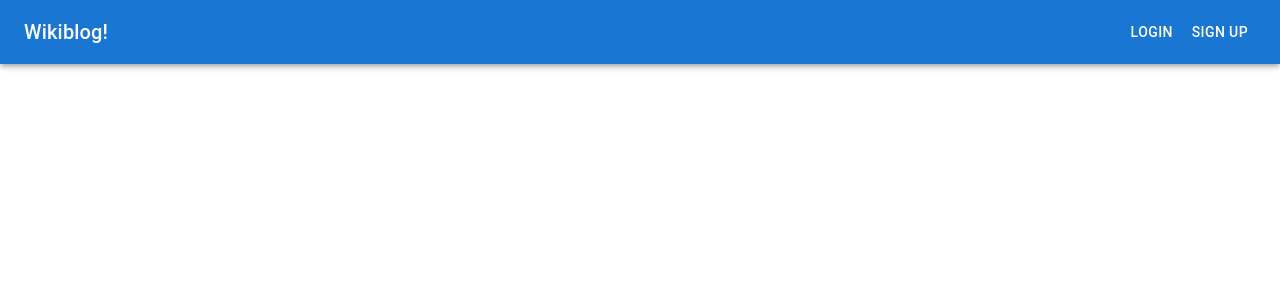
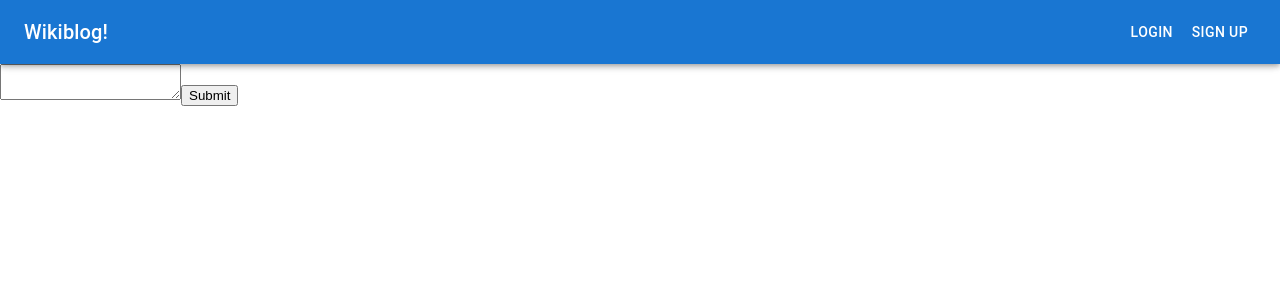
Before and after one commit to ahodori/capstone-project, a React (Create React App) app in the folder client/: page /wikiblog/1/edit in a window 1280 px wide. Shown: the top 300 px of the page. Built offline with nearby package versions, Linux system fonts and the light colour scheme.

Commit message:
basic markdown editing and display

```diff
--- a/client/src/App.js
+++ b/client/src/App.js
@@ -3,6 +3,8 @@ import { useState } from "react";
 import { BrowserRouter, Routes, Route } from "react-router-dom";
 
 import Header from "./components/Header";
+import Wikiblog from "./components/Wikiblog";
+import WikiblogEdit from "./components/WikiblogEdit";
 
 function App() {
   const [currentUser, setCurrentUser] = useState({});
@@ -100,18 +102,18 @@ function App() {
                   handleOpenLogin={handleOpenLogin}
                   handleOpenSignup={handleOpenSignup}
                   handleLogout={handleLogout}/>
-          {/* <Routes>
-            <Route path="/" element={<Homepage/>}/>
+          <Routes>
+            {/* <Route path="/" element={<Homepage/>}/>
             <Route path="user">
               <Route path=":id" element={<UserProfile/>}/>
-            </Route>
+            </Route> */}
             <Route path="wikiblog">
               <Route path=":id">
-                <Route path="/" element={<Wikiblog/>}/>
-                <Route path="edit" element={<EditWikiblog/>}/>
+                <Route path="" element={<Wikiblog/>}/>
+                <Route path="edit" element={<WikiblogEdit/>}/>
               </Route>
             </Route>
-          </Routes> */}
+          </Routes>
         </div>
     </BrowserRouter>
   );
--- a/client/src/components/Header.js
+++ b/client/src/components/Header.js
@@ -10,7 +10,7 @@ function Header({currentUser,
                 handleLogout}) {
 
     return (<div>
-        <AppBar component="nav">
+        <AppBar>
         <Toolbar>
           <Typography
             variant="h6"
@@ -40,6 +40,7 @@ function Header({currentUser,
           </Box>
         </Toolbar>
       </AppBar>
+      <Toolbar/>
     </div>)
 }
 
--- /dev/null
+++ b/client/src/components/Wikiblog.js
@@ -0,0 +1,19 @@
+import ReactMarkdown from "react-markdown"
+import ReactDom from "react-dom"
+
+function Wikiblog() {
+
+    const markdown = `Test Here's some more *test* text
+
+# Test
+
+are you serious
+with me right now
+`;
+
+    return (<div>
+        <ReactMarkdown>{markdown}</ReactMarkdown>
+    </div>)
+}
+
+export default Wikiblog;
--- /dev/null
+++ b/client/src/components/WikiblogEdit.js
@@ -0,0 +1,48 @@
+import { useState, useRef } from "react";
+import ReactMarkdown from "react-markdown";
+
+function WikiblogEdit() {
+    const textareaRef = useRef();
+    const [pageText, setPageText] = useState("");
+
+    function handleChangePageText(e) {
+        //console.log(e);
+        setPageText(e.target.value);
+    }
+
+    function handleKeyDown(e) {
+        let insertCharacter;
+
+        if (e.key == "Tab" && e.shiftKey) {
+            e.preventDefault();
+            insertCharacter = `\t`;
+        }
+
+        if (insertCharacter) {
+            const { selectionStart, selectionEnd } = e.target;
+            const newText = pageText.substring(0, selectionStart) + insertCharacter + pageText.substring(selectionEnd);
+            //console.log(newText);
+            setPageText(newText);
+            if (textareaRef.current) {
+                textareaRef.current.value = newText;
+                textareaRef.current.selectionStart = textareaRef.current.selectionEnd = selectionStart+1;
+            }
+        }
+        console.log(e);
+    }
+
+    function handleSubmit(e) {
+        e.preventDefault();
+        //console.log(pageText);
+    }
+
+    return (<div>
+        <form onSubmit={handleSubmit}>
+            <textarea ref={textareaRef} onChange={handleChangePageText} onKeyDown={handleKeyDown}/>
+            <button type="submit">Submit</button>
+        </form>
+        <ReactMarkdown>{pageText}</ReactMarkdown>
+    </div>)
+}
+
+export default WikiblogEdit;
```
